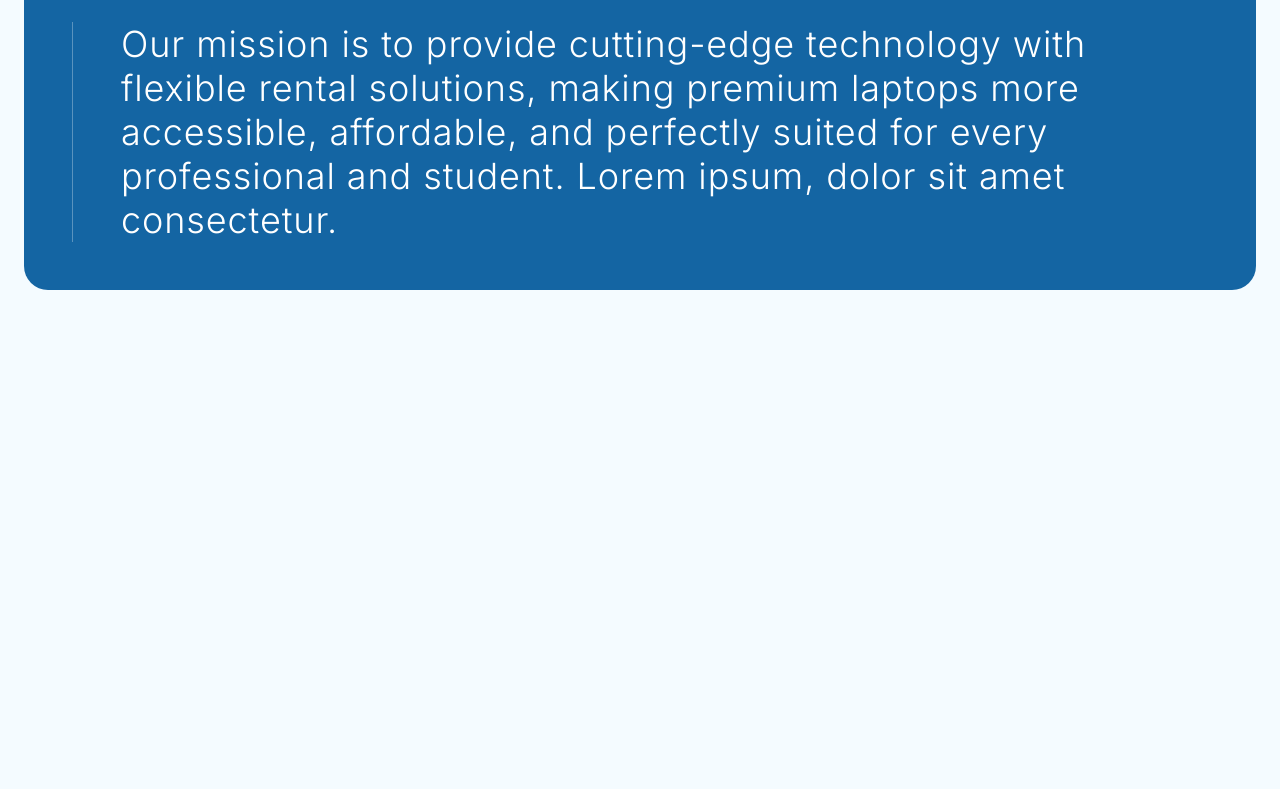
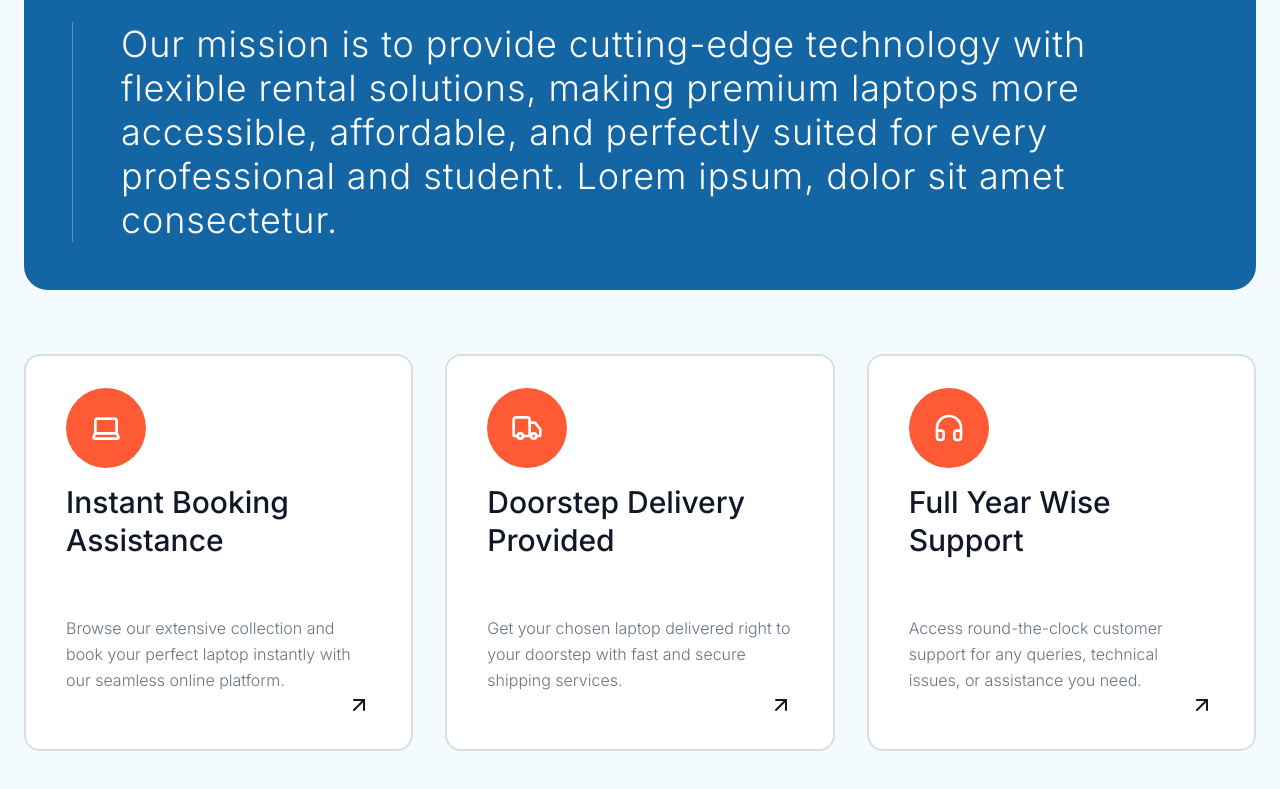
Before and after one commit to Prakash1185/Laptop-Rental-Template, a Next.js app: page / in a window 1280 px wide. Shown: the part 890-1679 px from the top of the page. Before the commit the page ends 1252 px from the top, so only its background shows below. Built offline with nearby package versions, Linux system fonts and the light colour scheme.

Commit message:
feat:services added

```diff
--- a/app/page.tsx
+++ b/app/page.tsx
@@ -1,11 +1,13 @@
 import HeroSection from "@/components/hero-section";
 import MissionSection from "@/components/mission";
+import ServicesSection from "@/components/services";
 
 export default function Home() {
   return (
     <div className="">
       <HeroSection/>
       <MissionSection/>
+      <ServicesSection/>
     </div>
   )
 }
--- /dev/null
+++ b/components/services.tsx
@@ -0,0 +1,70 @@
+import React from "react";
+import { Laptop, Truck, Headphones, ArrowUpRight } from "lucide-react";
+
+const ServicesSection = () => {
+  const services = [
+    {
+      icon: <Laptop className="w-6 h-6 md:w-8 md:h-8" />,
+      title: "Instant Booking Assistance",
+      description:
+        "Browse our extensive collection and book your perfect laptop instantly with our seamless online platform.",
+      bgColor: "bg-[#FF5A36]", // Matched the orange from your image
+    },
+    {
+      icon: <Truck className="w-6 h-6 md:w-8 md:h-8" />,
+      title: "Doorstep Delivery Provided",
+      description:
+        "Get your chosen laptop delivered right to your doorstep with fast and secure shipping services.",
+      bgColor: "bg-[#FF5A36]",
+    },
+    {
+      icon: <Headphones className="w-6 h-6 md:w-8 md:h-8" />,
+      title: "Full Year Wise Support ",
+      description:
+        "Access round-the-clock customer support for any queries, technical issues, or assistance you need.",
+      bgColor: "bg-[#FF5A36]",
+    },
+  ];
+
+  return (
+    <section className="w-full pb-8">
+      {/* Services Grid */}
+      <div className="grid grid-cols-1 md:grid-cols-2 lg:grid-cols-3 gap-4 sm:gap-6 md:gap-8 px-4 sm:px-6 md:px-0">
+        {services.map((service, index) => (
+          <div
+            key={index}
+            className="bg-white rounded-xl px-6 py-6 md:px-10 md:py-8 border-2 flex flex-col group cursor-pointer h-full"
+          >
+            <div className="flex flex-col justify-between flex-grow">
+              <div>
+                {/* Icon */}
+                <div
+                  className={`${service.bgColor} w-16 h-16 md:w-20 md:h-20 rounded-full flex items-center justify-center text-white mb-4`}
+                >
+                  {service.icon}
+                </div>
+
+                {/* Title */}
+                <h3 className="text-2xl md:text-3xl font-medium text-gray-900 mb-2 md:mb-4 leading-tight pr-2 md:pr-4 max-w-xs">
+                  {service.title}
+                </h3>
+              </div>
+
+              {/* Description */}
+              <p className="text-gray-500 text-sm md:text-base font-light leading-relaxed mt-6 md:mt-10">
+                {service.description}
+              </p>
+            </div>
+
+            {/* Arrow Icon */}
+            <div className="mt-6 md:mt-auto self-end">
+              <ArrowUpRight className="w-5 h-5 md:w-6 md:h-6 text-gray-900 group-hover:translate-x-1 group-hover:-translate-y-1 transition-transform duration-300" />
+            </div>
+          </div>
+        ))}
+      </div>
+    </section>
+  );
+};
+
+export default ServicesSection;
```
